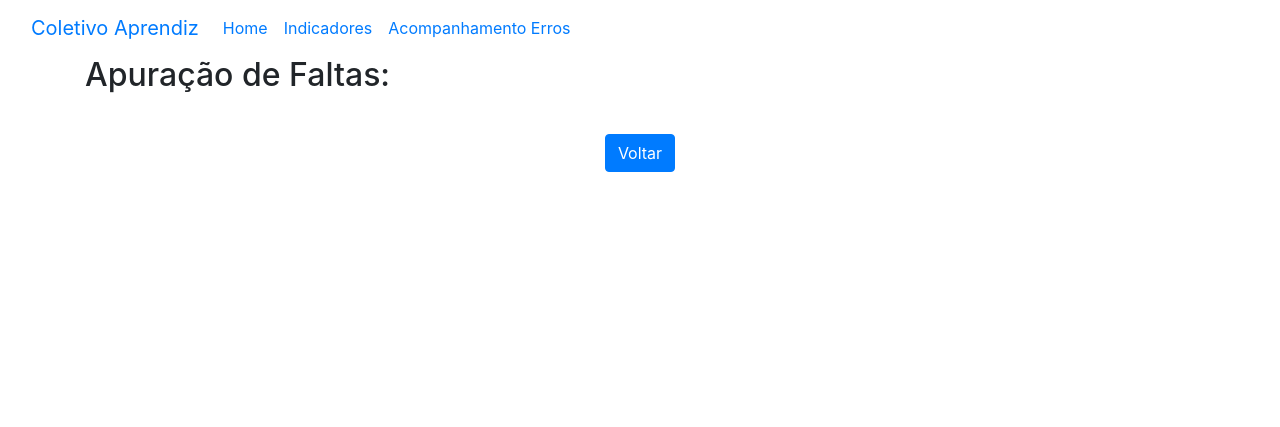
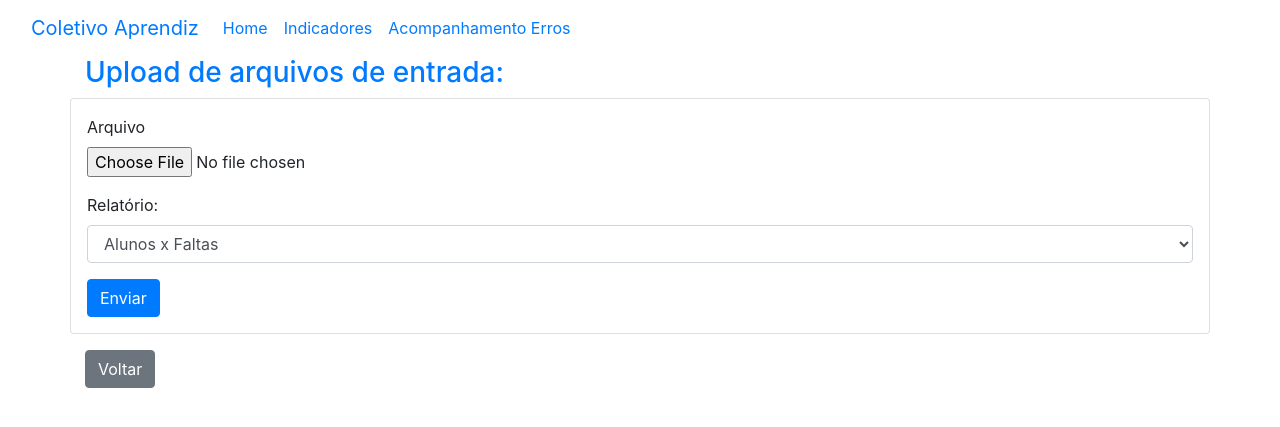
Before and after one commit to Joaomgsa/coletivoAprendiz, a Flask app: page /upload in a window 1280 px wide. Shown: the top 427 px of the page. Run offline with Flask 3, Linux system fonts and the light colour scheme; some libraries are stand-ins or nearby versions.

Commit message:
Ajuste formulário

```diff
--- a/analise de dados/indicadores/indicadores.py
+++ b/analise de dados/indicadores/indicadores.py
@@ -24,7 +24,7 @@
 
 
 @app.route('/upload')
-def formularioerros():
+def upload():
     return render_template('upload.html')
 
 if __name__ == '__main__':
--- a/analise de dados/indicadores/templates/upload.html
+++ b/analise de dados/indicadores/templates/upload.html
@@ -30,19 +30,32 @@
       <main>
         <div class="container">
           <div class="form">
-            <h2>Upload de arquivos de entrada:</h2>
-            <div class="row">
-              <div class="col">
-                <input type="text" class="form-control" placeholder="First name" aria-label="First name">
-              </div>
-              <div class="col">
-                <input type="text" class="form-control" placeholder="Last name" aria-label="Last name">
-              </div>
+            <h3 class="text-primary">Upload de arquivos de entrada:</h2>
+            <div class="row card p-3">
+              <form>
+                <div class="form-group">
+                  <label for="arquivo">Arquivo</label>
+                  <input type="file" class="form-control-file" id="arquivo">
+                </div>
+                <div class="form-group">
+                  <label for="opcoes">Relatório:</label>
+                  <select class="form-control" id="opcoes">
+                    <option>Alunos x Faltas</option>
+                    <option>Empresas X Faltas</option>
+                    <option>Turmas X Faltas</option>
+                  </select>
+                </div>
+                  <button type="submit" class="btn btn-primary ">Enviar</button>
+              </form>
             </div>
-            <div class="text-center">
-              <a class="btn btn-primary mt-3" href="/">Voltar</a>
+            <div class="float-left">
+              <a class="btn btn-secondary mt-3" href="/">Voltar</a>
             </div>
           </div>
         </div>
       </main>
 </html>
+
+<!-- to do
+  - Ajustar formatação do formulário de entrada de arquivos
+  - Fazer uma função JS para escolher a pagina e validar entrada de arquivos : -->
```
Also changed, not shown: analise de dados/indicadores/templates/home.html (+5 -3 lines).
